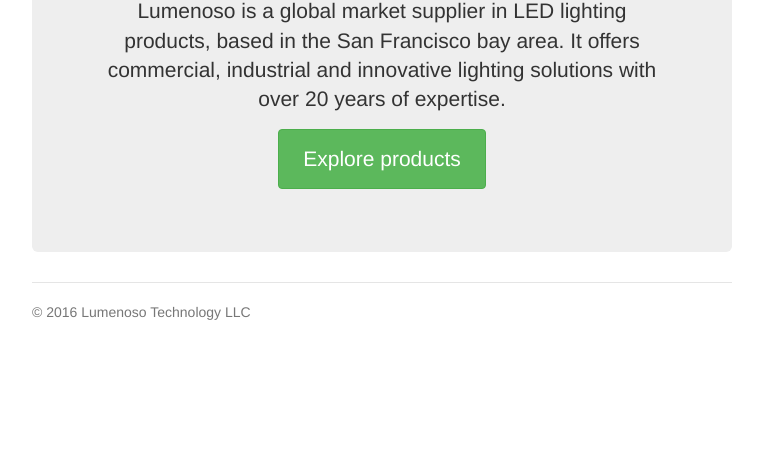
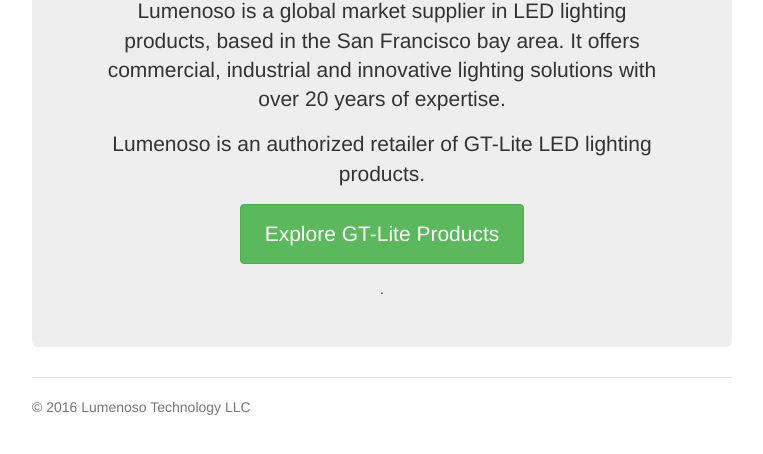
Before and after one commit to lumenoso/lumenoso.github.io, a plain HTML site: page index.html in a window 1280 px wide. Shown: the part 262-716 px from the top of the page, without its empty margins (258-1021 px from the left). Drawn offline with nearby package versions, Linux system fonts and the light colour scheme.

Commit message:
Add "authorized retailer" message.

```diff
--- a/index.html
+++ b/index.html
@@ -25,7 +25,8 @@
         LED lighting products, based in the San Francisco bay area. It offers
         commercial, industrial and innovative lighting solutions with
         over 20 years of expertise.</p>
-        <p><a class="btn btn-success" href="https://shop.gt-lite.com/" role="button">Explore products</a></p>
+        <p>Lumenoso is an authorized retailer of GT-Lite LED lighting products.</p>
+        <p><a class="btn btn-success" href="https://shop.gt-lite.com/" role="button">Explore GT-Lite Products</a></p>.
       </div>
       <footer class="footer">
         <p>&copy; 2016 Lumenoso Technology LLC</p>
```
